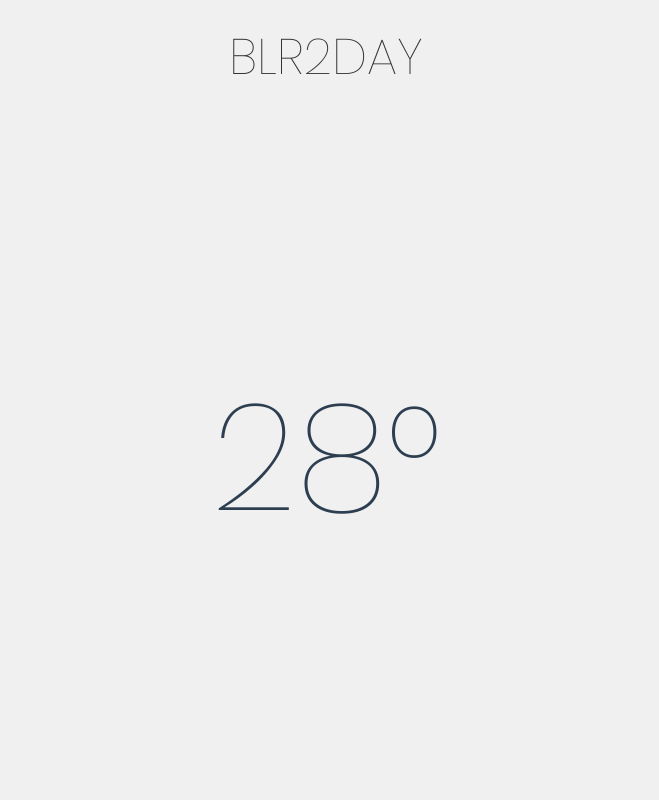
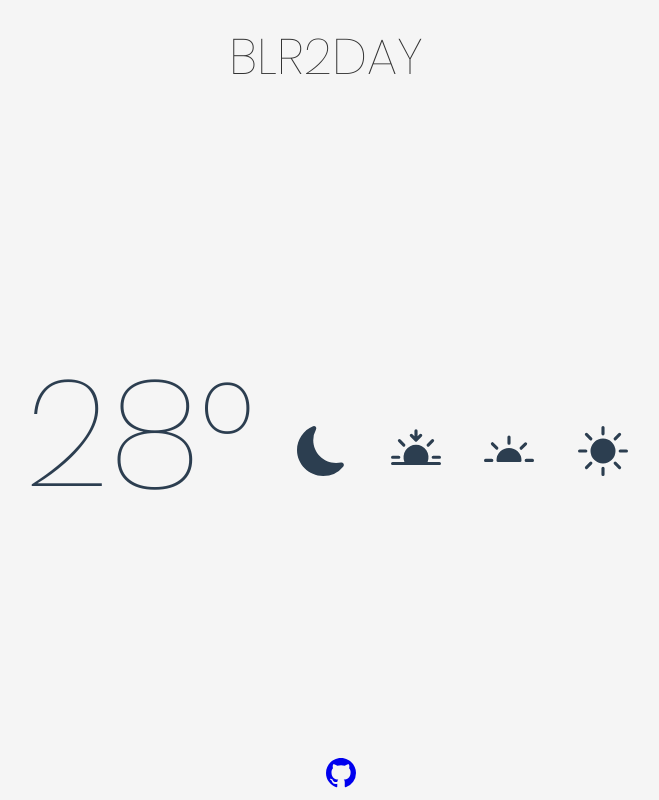
Before and after one commit to rohanongithub/weather-blr, a plain HTML site: page index.html in a window 1280 px wide. Shown: the whole page, without its empty margins (314-973 px from the left). Drawn offline with Linux system fonts and the light colour scheme.

Commit message:
Add static assets

```diff
--- a/index.html
+++ b/index.html
@@ -1,15 +1,80 @@
 <!DOCTYPE html>
 <html lang="en">
-<head>
-    <meta charset="UTF-8">
-    <meta name="viewport" content="width=device-width, initial-scale=1.0">
+  <head>
+    <meta charset="UTF-8" />
+    <meta name="viewport" content="width=device-width, initial-scale=1.0" />
     <title>BLR2DAY</title>
-    <link href="static/views/main.css" rel="stylesheet">
-</head>
-<body>
+    <link href="static/views/main.css" rel="stylesheet" />
+  </head>
+  <body>
     <header>BLR2DAY</header>
     <div class="temperature-container">
-        <div class="temperature">28°</div>
+      <div class="temperature">
+        28°
+        <svg
+          xmlns="http://www.w3.org/2000/svg"
+          width="50"
+          height="70"
+          fill="currentColor"
+          class="bi bi-moon-fill"
+          viewBox="0 0 16 16"
+        >
+          <path
+            d="M6 .278a.77.77 0 0 1 .08.858 7.2 7.2 0 0 0-.878 3.46c0 4.021 3.278 7.277 7.318 7.277q.792-.001 1.533-.16a.79.79 0 0 1 .81.316.73.73 0 0 1-.031.893A8.35 8.35 0 0 1 8.344 16C3.734 16 0 12.286 0 7.71 0 4.266 2.114 1.312 5.124.06A.75.75 0 0 1 6 .278"
+          />
+        </svg>
+        <svg
+          xmlns="http://www.w3.org/2000/svg"
+          width="50"
+          height="70"
+          fill="currentColor"
+          class="bi bi-sunset-fill"
+          viewBox="0 0 16 16"
+        >
+          <path
+            d="M7.646 4.854a.5.5 0 0 0 .708 0l1.5-1.5a.5.5 0 0 0-.708-.708l-.646.647V1.5a.5.5 0 0 0-1 0v1.793l-.646-.647a.5.5 0 1 0-.708.708zm-5.303-.51a.5.5 0 0 1 .707 0l1.414 1.413a.5.5 0 0 1-.707.707L2.343 5.05a.5.5 0 0 1 0-.707zm11.314 0a.5.5 0 0 1 0 .706l-1.414 1.414a.5.5 0 1 1-.707-.707l1.414-1.414a.5.5 0 0 1 .707 0zM11.709 11.5a4 4 0 1 0-7.418 0H.5a.5.5 0 0 0 0 1h15a.5.5 0 0 0 0-1h-3.79zM0 10a.5.5 0 0 1 .5-.5h2a.5.5 0 0 1 0 1h-2A.5.5 0 0 1 0 10m13 0a.5.5 0 0 1 .5-.5h2a.5.5 0 0 1 0 1h-2a.5.5 0 0 1-.5-.5"
+          />
+        </svg>
+        <svg
+          xmlns="http://www.w3.org/2000/svg"
+          width="50"
+          height="70"
+          fill="currentColor"
+          class="bi bi-brightness-alt-high-fill"
+          viewBox="0 0 16 16"
+        >
+          <path
+            d="M8 3a.5.5 0 0 1 .5.5v2a.5.5 0 0 1-1 0v-2A.5.5 0 0 1 8 3m8 8a.5.5 0 0 1-.5.5h-2a.5.5 0 0 1 0-1h2a.5.5 0 0 1 .5.5m-13.5.5a.5.5 0 0 0 0-1h-2a.5.5 0 0 0 0 1zm11.157-6.157a.5.5 0 0 1 0 .707l-1.414 1.414a.5.5 0 1 1-.707-.707l1.414-1.414a.5.5 0 0 1 .707 0m-9.9 2.121a.5.5 0 0 0 .707-.707L3.05 5.343a.5.5 0 1 0-.707.707zM8 7a4 4 0 0 0-4 4 .5.5 0 0 0 .5.5h7a.5.5 0 0 0 .5-.5 4 4 0 0 0-4-4"
+          />
+        </svg>
+        <svg
+          xmlns="http://www.w3.org/2000/svg"
+          width="50"
+          height="70"
+          fill="currentColor"
+          class="bi bi-brightness-high-fill"
+          viewBox="0 0 16 16"
+        >
+          <path
+            d="M12 8a4 4 0 1 1-8 0 4 4 0 0 1 8 0M8 0a.5.5 0 0 1 .5.5v2a.5.5 0 0 1-1 0v-2A.5.5 0 0 1 8 0m0 13a.5.5 0 0 1 .5.5v2a.5.5 0 0 1-1 0v-2A.5.5 0 0 1 8 13m8-5a.5.5 0 0 1-.5.5h-2a.5.5 0 0 1 0-1h2a.5.5 0 0 1 .5.5M3 8a.5.5 0 0 1-.5.5h-2a.5.5 0 0 1 0-1h2A.5.5 0 0 1 3 8m10.657-5.657a.5.5 0 0 1 0 .707l-1.414 1.415a.5.5 0 1 1-.707-.708l1.414-1.414a.5.5 0 0 1 .707 0m-9.193 9.193a.5.5 0 0 1 0 .707L3.05 13.657a.5.5 0 0 1-.707-.707l1.414-1.414a.5.5 0 0 1 .707 0m9.193 2.121a.5.5 0 0 1-.707 0l-1.414-1.414a.5.5 0 0 1 .707-.707l1.414 1.414a.5.5 0 0 1 0 .707M4.464 4.465a.5.5 0 0 1-.707 0L2.343 3.05a.5.5 0 1 1 .707-.707l1.414 1.414a.5.5 0 0 1 0 .708"
+          />
+        </svg>
+      </div>
     </div>
-</body>
+    <footer>
+      <a href="https://github.com/rohanongithub" target="_blank"
+        ><svg
+          xmlns="http://www.w3.org/2000/svg"
+          width="30"
+          height="40"
+          fill="currentColor"
+          class="bi bi-github"
+          viewBox="0 0 16 16"
+        >
+          <path
+            d="M8 0C3.58 0 0 3.58 0 8c0 3.54 2.29 6.53 5.47 7.59.4.07.55-.17.55-.38 0-.19-.01-.82-.01-1.49-2.01.37-2.53-.49-2.69-.94-.09-.23-.48-.94-.82-1.13-.28-.15-.68-.52-.01-.53.63-.01 1.08.58 1.23.82.72 1.21 1.87.87 2.33.66.07-.52.28-.87.51-1.07-1.78-.2-3.64-.89-3.64-3.95 0-.87.31-1.59.82-2.15-.08-.2-.36-1.02.08-2.12 0 0 .67-.21 2.2.82.64-.18 1.32-.27 2-.27s1.36.09 2 .27c1.53-1.04 2.2-.82 2.2-.82.44 1.1.16 1.92.08 2.12.51.56.82 1.27.82 2.15 0 3.07-1.87 3.75-3.65 3.95.29.25.54.73.54 1.48 0 1.07-.01 1.93-.01 2.2 0 .21.15.46.55.38A8.01 8.01 0 0 0 16 8c0-4.42-3.58-8-8-8"/></svg></a>
+    </footer>
+
+    <script src="index.js"></script>
+  </body>
 </html>
--- a/static/views/main.css
+++ b/static/views/main.css
@@ -1,6 +1,5 @@
-
 /* importing poppins font by google */
-@import url('https://fonts.googleapis.com/css2?family=Poppins:ital,wght@0,100;0,200;0,300;0,400;0,500;0,600;0,700;0,800;0,900;1,100;1,200;1,300;1,400;1,500;1,600;1,700;1,800;1,900&display=swap');
+@import url("https://fonts.googleapis.com/css2?family=Poppins:ital,wght@0,100;0,200;0,300;0,400;0,500;0,600;0,700;0,800;0,900;1,100;1,200;1,300;1,400;1,500;1,600;1,700;1,800;1,900&display=swap");
 
 body {
   margin: 0;
@@ -8,13 +7,13 @@ body {
   height: 100vh;
   display: flex;
   flex-direction: column;
-    font-family: 'Poppins', sans-serif;
-    background-color: #f0f0f0;
+  font-family: "Poppins", sans-serif;
+  background-color: whitesmoke;
 }
 
 header {
   text-align: center;
-    padding : 20px;
+  padding: 20px;
   font-size: 50px;
   font-weight: 20;
   color: #333;
@@ -33,3 +32,7 @@ header {
   color: #2c3e50;
   text-align: center;
 }
+
+footer{
+  padding-left: 50%;
+}
```
Lines whose indentation alone changed are shown as unchanged.
